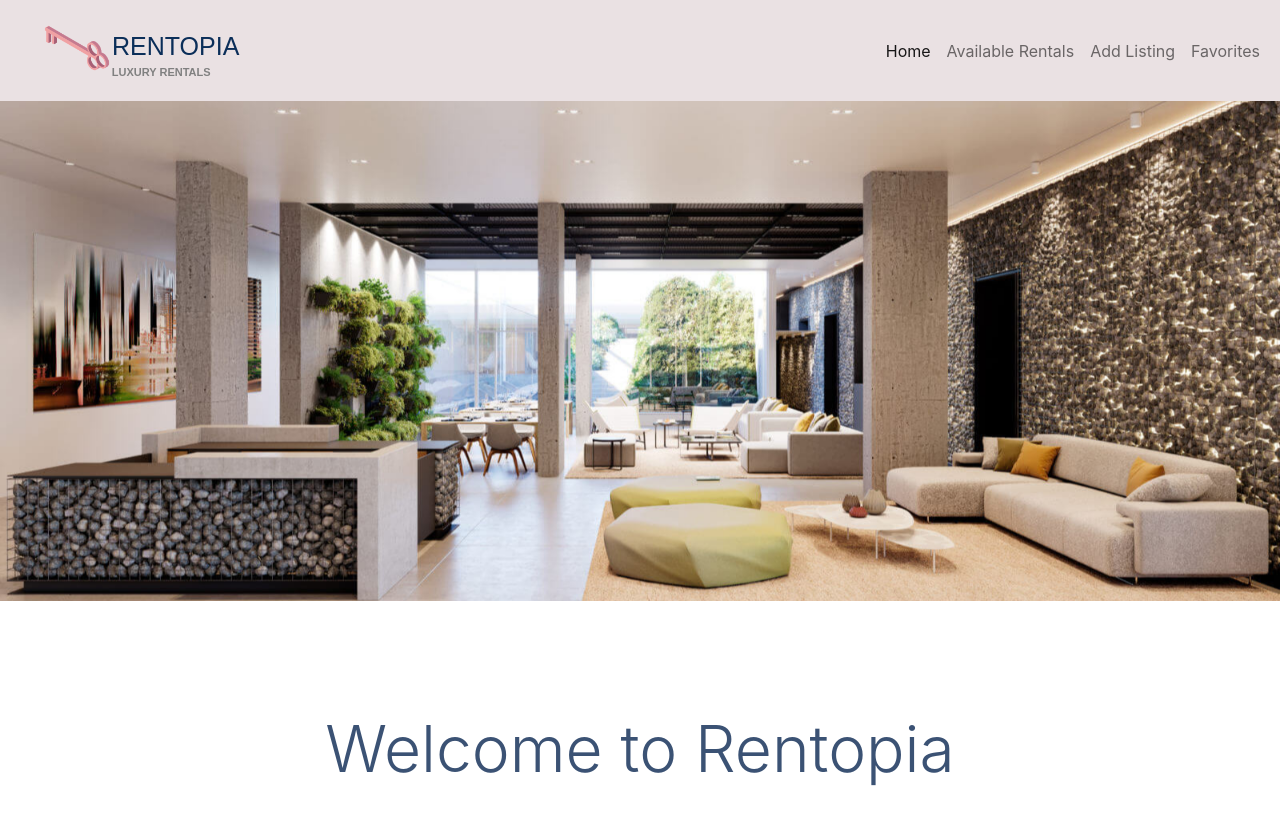
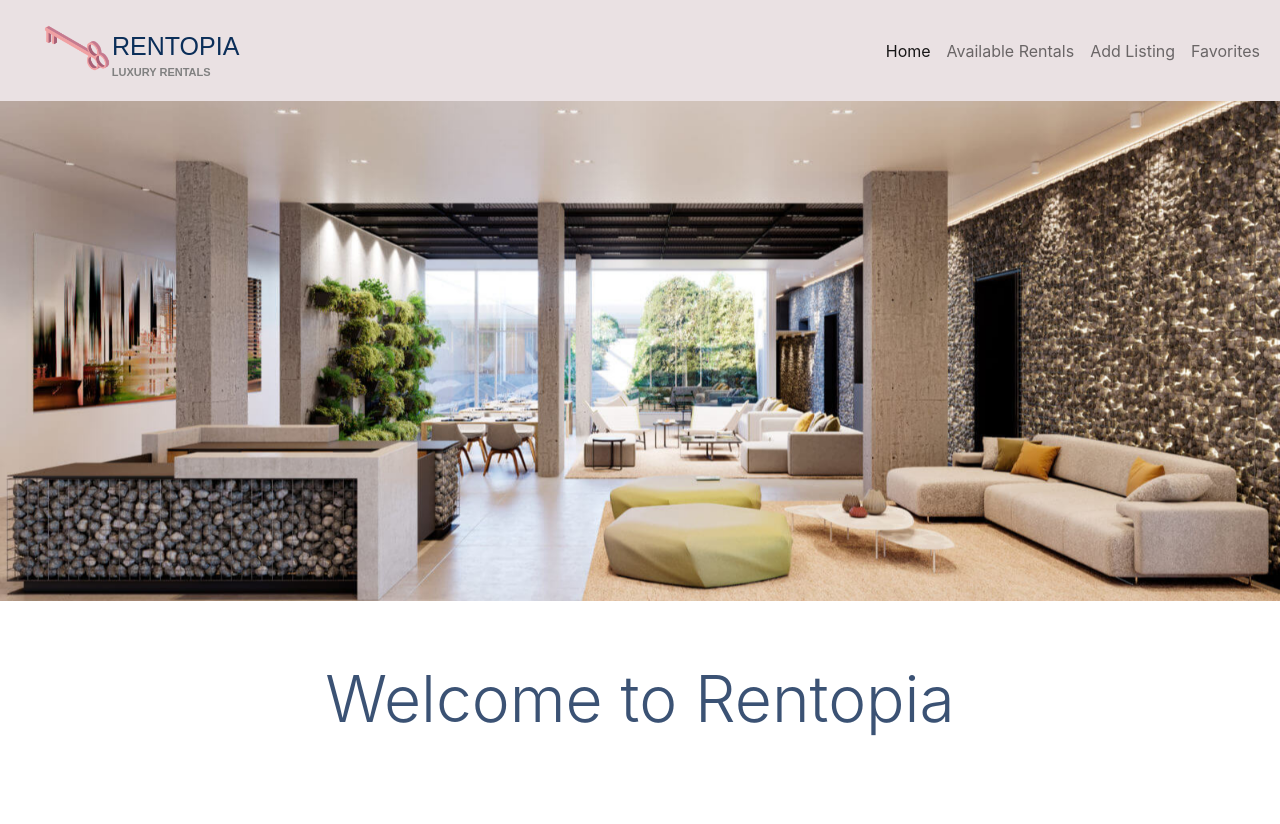
Before and after one commit to samaracodes/rentopia, a React (Create React App) app: page / in a window 1280 px wide. Shown: the top 824 px of the page. Built offline with nearby package versions, Linux system fonts and the light colour scheme; data requests are answered from the project's data file.

Commit message:
app styling additions, clean up

```diff
--- a/src/App.css
+++ b/src/App.css
@@ -36,7 +36,25 @@
     transform: rotate(360deg);
   }
 }
+
+.btn {
+  margin: 10px;
+}
+
 /* ----------------------------------------------- */
+/* Home & Listings Page  */
+
+.carousel-item img {
+  height: 500px;
+  object-fit:cover;
+}
+
+/* ----------------------------------------------- */
+/* Listings Page  */
+
+#listings-container {
+  padding: 50px
+}
 
 #card-desc-prev {
   height: 100px;
@@ -46,8 +64,8 @@
   overflow: hidden;
 }
 
-.card, img {
-  height: 100%;
+.card img {
+  height: 270px;
 }
 
 #greeting-heading {
@@ -94,13 +112,7 @@
 }
 
 /* ------------------------------------------------- */
-/* Homepage  */
 
-.carousel-item img {
-  height: 500px;
-  object-fit:cover;
-}
 
-#listings-container {
-  padding: 100px
-}
+
+/* ------------------------------------------------- */
```
